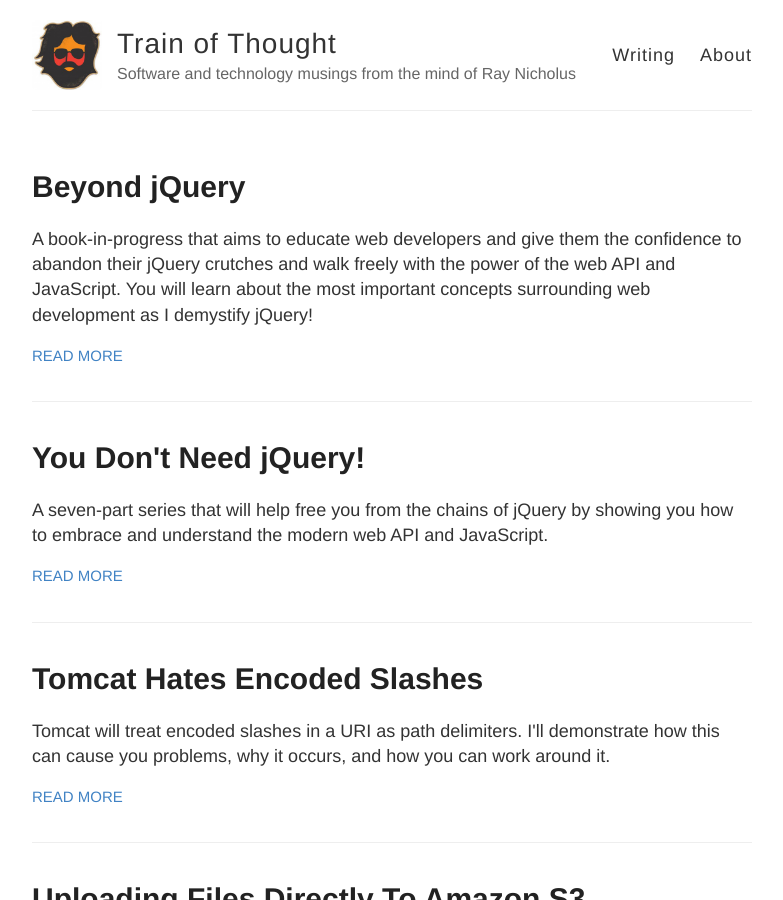
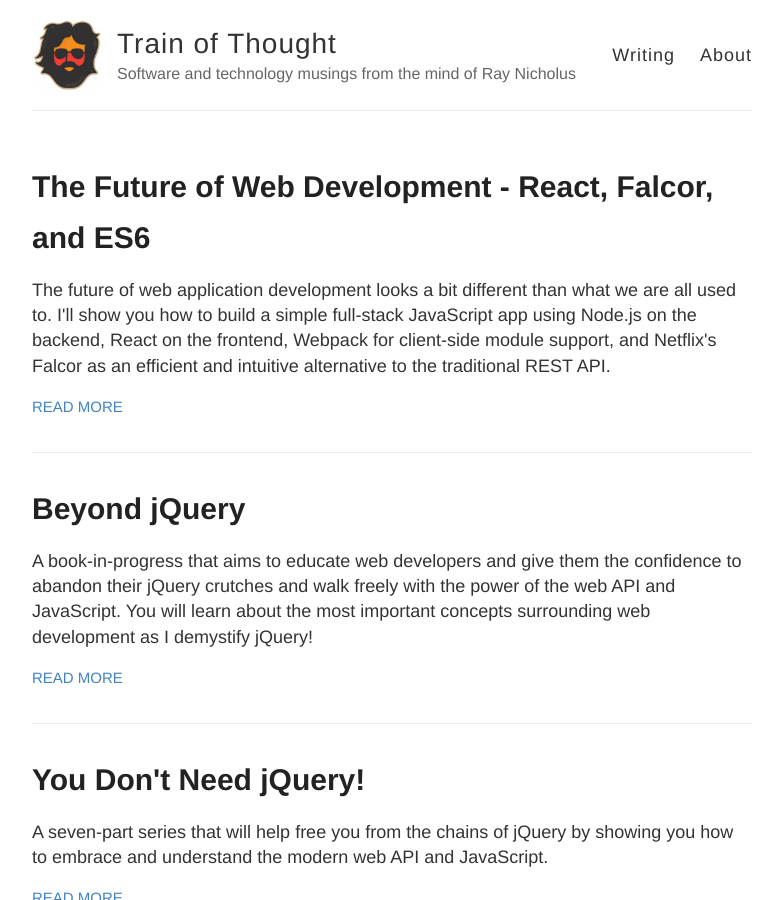
Before and after one commit to rnicholus/raynicholus.com, a Jekyll site: the page built from index.html, in a window 1280 px wide and 900 px high. Shown: the whole window, without its empty margins (248-1031 px from the left). Built offline with Jekyll 4.4.1, drawn with Linux system fonts in a browser that asks for light colours; Markdown is read by kramdown in place of the engine named in the settings.

Commit message:
link to "the future of the web" @ Widen Engineering

```diff
--- a/_data/extPosts.yml
+++ b/_data/extPosts.yml
@@ -1,3 +1,7 @@
+- url: http://engineering.widen.com/blog/future-of-the-web-react-falcor
+  title: The Future of Web Development - React, Falcor, and ES6
+  summary: The future of web application development looks a bit different than what we are all used to. I'll show you how to build a simple full-stack JavaScript app using Node.js on the backend, React on the frontend, Webpack for client-side module support, and Netflix's Falcor as an efficient and intuitive alternative to the traditional REST API.
+
 - url: https://leanpub.com/beyondjquery
   title: Beyond jQuery
   summary: A book-in-progress that aims to educate web developers and give them the confidence to abandon their jQuery crutches and walk freely with the power of the web API and JavaScript. You will learn about the most important concepts surrounding web development as I demystify jQuery!
```
